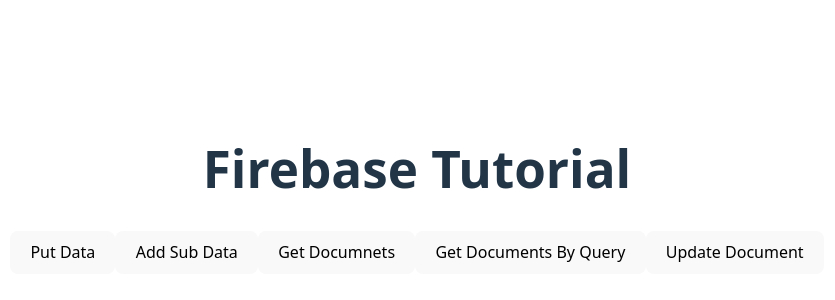
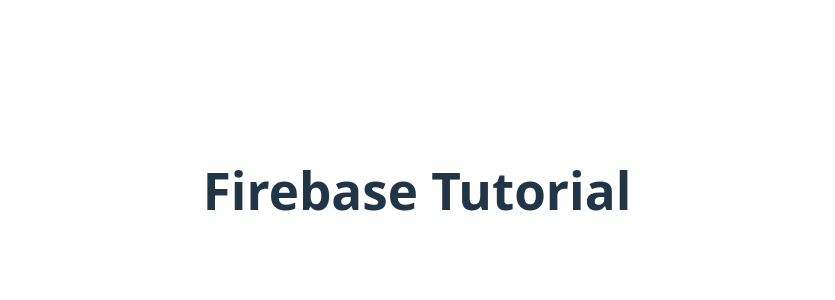
Before and after one commit to Manish07122001Mahto/firebase-tutorial, a React (Vite) app: page / in a window 1280 px wide. Shown: the part 210-510 px from the top of the page, without its empty margins (223-1058 px from the left). Built offline with nearby package versions, Linux system fonts and the light colour scheme.

Commit message:
Remove Firestore data operations from App component

```diff
--- a/src/App.jsx
+++ b/src/App.jsx
@@ -1,64 +1,9 @@
 import "./App.css";
-import { firebaseApp } from "../firebase.js";
-import {
-  getFirestore,
-  collection,
-  addDoc,
-  doc,
-  getDoc,
-  query,
-  where,
-  getDocs,
-  updateDoc,
-} from "firebase/firestore";
-const firestore = getFirestore(firebaseApp);
 
 function App() {
-  const writeData = async () => {
-    const result = await addDoc(collection(firestore, "cities"), {
-      name: "Guwahati",
-      phone: 1234567890,
-      Latitude: 12.3,
-      Longitude: 15.3,
-    });
-    console.log("Result:", result);
-  };
-  const addSubData = async () => {
-    const result = await addDoc(
-      collection(firestore, "cities/wJW3nXikDysA3uT3mcE9/places"),
-      {
-        name: "This ia Lajpat nagar",
-        desc: "This is a very rich place in Delhi",
-        date: Date.now(),
-      }
-    );
-    console.log("Added sub Data:", result);
-  };
-  const getDocument = async () => {
-    const ref = doc(firestore, "cities", "wJW3nXikDysA3uT3mcE9");
-    const sanpshot = await getDoc(ref);
-    console.log(sanpshot.data());
-  };
-  const getDocsByQuery = async () => {
-    const collectionRef = collection(firestore, "cities");
-    const q = query(collectionRef, where("name", "==", "Guwahati"));
-    const snap = await getDocs(q);
-    snap.forEach((data) => console.log(data.data()));
-  };
-  const updateDocument = async () => {
-    const ref = doc(firestore, "cities", "ywwztKcqjEZ316LlTuVD");
-    await updateDoc(ref, {
-      name: "New Delhi",
-    });
-  };
   return (
     <div>
       <h1>Firebase Tutorial</h1>
-      <button onClick={writeData}>Put Data</button>
-      <button onClick={addSubData}>Add Sub Data</button>
-      <button onClick={getDocument}>Get Documnets</button>
-      <button onClick={getDocsByQuery}>Get Documents By Query</button>
-      <button onClick={updateDocument}>Update Document</button>
     </div>
   );
 }
```
